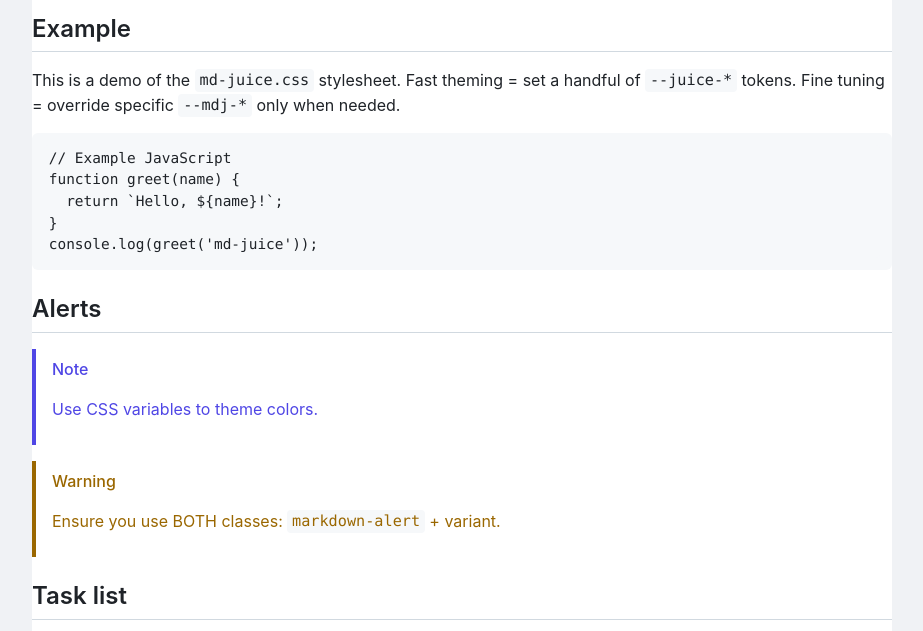
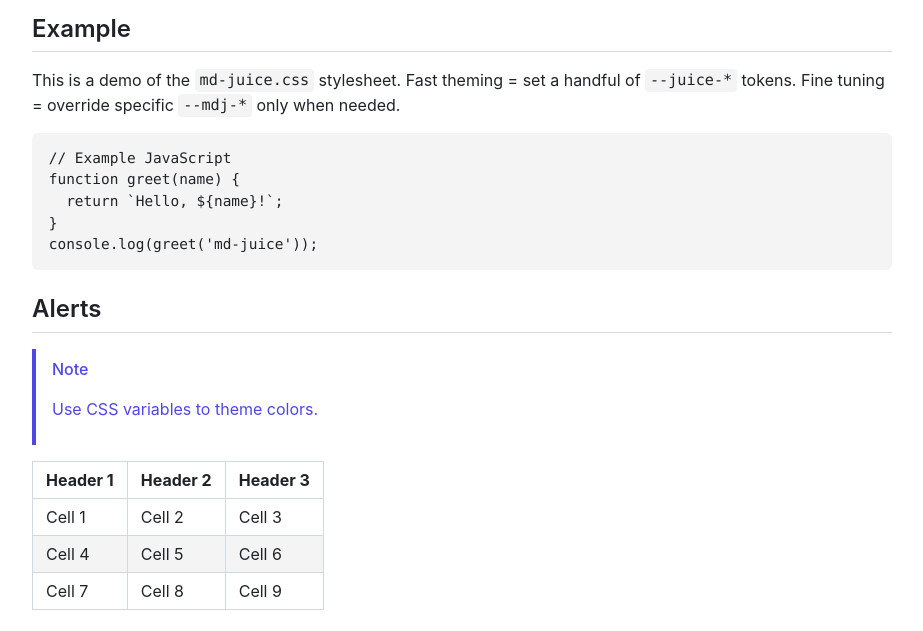
Before and after one commit to aruidev/md-juice, a website: page demo.html in a window 1280 px wide. Shown: the part 117-748 px from the top of the page, without its empty margins (178-1101 px from the left). Drawn offline with Linux system fonts and the light colour scheme.

Commit message:
Bump version to 0.3.3; Improve table styling.
Add alternating row styling using :nth-child(2) to apply --juice-color-bg-alt, matching GitHub's table appearance. Minimal CSS tweaks preserve dark-mode compatibility and theme variables. Improves readability and visual consistency.

```diff
--- a/demo.html
+++ b/demo.html
@@ -4,29 +4,34 @@
 <meta charset="utf-8">
 <title>md-juice demo</title>
 <link rel="stylesheet" href="./md-juice.css">
-<!--
-md-juice quick demo (scoped version >=0.3.x)
-Tokens now live on the .md-juice container so multiple instances can coexist.
-Layer 1 (fast): override --juice-color-* on each .md-juice (light + dark)
-Layer 2 (granular): optionally override --mdj-* only when needed
-Toggle: sets data-theme="dark" / "light" on the .md-juice scope
--->
+
 <style>
-/* Demo: single scope. Duplicate the .md-juice block for multiple differently themed instances */
-.md-juice {
-  /* Fast tokens (light) */
+body {
   --juice-color-bg: #ffffff;
-  --juice-color-bg-alt: #f6f8fa;
+  --juice-color-bg-alt: #F4F4F4;
   --juice-color-text: #1f2328;
   --juice-color-text-secondary: #59636e;
   --juice-color-border: #d1d9e0;
-  --juice-color-interactive: #4f46e5; /* accent / links */
+  --juice-color-interactive: #4f46e5;
+
+  margin: 0;
+  font-family: system-ui, -apple-system, BlinkMacSystemFont, "Segoe UI", Helvetica, Arial, sans-serif;
+  background: var(--juice-color-bg);
+  color: var(--juice-color-text);
 }
 
-/* Fast tokens (dark) for THIS scope */
-.md-juice[data-theme="dark"] {
+.md-juice {
+  --juice-color-bg: #ffffff;
+  --juice-color-bg-alt: #F4F4F4;
+  --juice-color-text: #1f2328;
+  --juice-color-text-secondary: #59636e;
+  --juice-color-border: #d1d9e0;
+  --juice-color-interactive: #4f46e5;
+}
+
+:where(body, .md-juice)[data-theme="dark"] {
   --juice-color-bg: #0d1117;
-  --juice-color-bg-alt: #10151c;
+  --juice-color-bg-alt: #151B23;
   --juice-color-text: #c9d1d9;
   --juice-color-text-secondary: #8b949e;
   --juice-color-border: rgba(110,118,129,0.40);
@@ -34,14 +39,6 @@ Toggle: sets data-theme="dark" / "light" on the .md-juice scope
   --juice-color-surface-code: #0f1720;
 }
 
-body {
-  margin: 0;
-  font-family: system-ui, -apple-system, BlinkMacSystemFont, "Segoe UI", Helvetica, Arial, sans-serif;
-  background: #f0f2f5; /* neutral page bg distinct from scope */
-  color: #111;
-}
-
-/* Page transitions (the themed markdown itself has its own transitions) */
 html, body {
   transition-property: color, background-color, border-color;
   transition-duration: 150ms;
@@ -97,10 +94,32 @@ console.log(greet('md-juice'));</code></pre>
       <p>Use CSS variables to theme colors.</p>
     </blockquote>
 
-    <blockquote class="markdown-alert markdown-alert-warning">
-      <p class="markdown-alert-title">Warning</p>
-      <p>Ensure you use BOTH classes: <code>markdown-alert</code> + variant.</p>
-    </blockquote>
+    <table>
+      <thead>
+        <tr>
+          <th>Header 1</th>
+          <th>Header 2</th>
+          <th>Header 3</th>
+        </tr>
+      </thead>
+      <tbody>
+        <tr>
+          <td>Cell 1</td>
+          <td>Cell 2</td>
+          <td>Cell 3</td>
+        </tr>
+        <tr>
+          <td>Cell 4</td>
+          <td>Cell 5</td>
+          <td>Cell 6</td>
+        </tr>
+        <tr>
+          <td>Cell 7</td>
+          <td>Cell 8</td>
+          <td>Cell 9</td>
+        </tr>
+      </tbody>
+    </table>
 
     <h2>Task list</h2>
     <ul class="contains-task-list">
@@ -125,22 +144,22 @@ console.log(greet('md-juice'));</code></pre>
 </div>
 
 <script>
-// Toggle theme per md-juice scope
-const scope = document.getElementById('md-scope');
 const btn = document.getElementById('theme-toggle');
 const label = document.getElementById('mode-label');
+const scope = document.getElementById('md-scope');
 
 function setMode(mode) {
-  scope.setAttribute('data-theme', mode);
+  document.body.setAttribute('data-theme', mode);
+  if (scope) scope.setAttribute('data-theme', mode);
   label.textContent = mode;
 }
 
 btn.addEventListener('click', () => {
-  const next = scope.getAttribute('data-theme') === 'dark' ? 'light' : 'dark';
+  const next = document.body.getAttribute('data-theme') === 'dark' ? 'light' : 'dark';
   setMode(next);
 });
 
-if(!scope.hasAttribute('data-theme')) setMode('light');
+if (!document.body.hasAttribute('data-theme')) setMode('light');
 </script>
 </body>
 </html>
--- a/index.cjs
+++ b/index.cjs
@@ -2,4 +2,4 @@
 require('./md-juice.css');
 
 module.exports = 'md-juice';
-module.exports.mdJuiceVersion = '0.3.2';
+module.exports.mdJuiceVersion = '0.3.3';
--- a/index.js
+++ b/index.js
@@ -1,5 +1,5 @@
 // Lightweight entrypoint: importing this file pulls in the CSS (ESM environments)
 import './md-juice.css';
 
-export const mdJuiceVersion = '0.3.2';
+export const mdJuiceVersion = '0.3.3';
 export default 'md-juice';
--- a/md-juice.css
+++ b/md-juice.css
@@ -19,7 +19,7 @@
 	/* Layer 1: FAST TOKENS (override these for rapid theming)            */
 	/* ------------------------------------------------------------------ */
 	--juice-color-bg: #ffffff;
-	--juice-color-bg-alt: #f6f8fa;
+	--juice-color-bg-alt: #F4F4F4;
 	/* secondary surface */
 	--juice-color-text: #1f2328;
 	--juice-color-text-secondary: #59636e;
@@ -52,8 +52,9 @@
 	--mdj-kbd-bg: var(--juice-color-surface-code);
 	--mdj-kbd-border: var(--juice-color-border);
 	--mdj-mark-bg: var(--juice-color-bg-alt);
-	--mdj-table-th-bg: var(--juice-color-bg-alt);
+	--mdj-table-th-bg: var(--juice-color-bg);
 	--mdj-table-tr-bg: var(--juice-color-bg);
+	--mdj-table-tr2-bg: var(--juice-color-bg-alt);
 
 	--mdj-font-family: var(--juice-font-family-base);
 	--mdj-monospace: var(--juice-font-family-monospace);
@@ -84,7 +85,7 @@
 .md-juice[data-theme="dark"],
 .md-juice.juice-dark {
 	--juice-color-bg: #0d1117;
-	--juice-color-bg-alt: #010409;
+	--juice-color-bg-alt: #151B23;
 	--juice-color-text: #c9d1d9;
 	--juice-color-text-secondary: #8b949e;
 	--juice-color-border: rgba(110, 118, 129, 0.40);
@@ -324,6 +325,9 @@
 
 .md-juice .markdown-body tr {
 	background-color: var(--mdj-table-tr-bg);
+}
+.markdown-body tr:nth-child(2n) {
+	background-color: var(--mdj-table-tr2-bg);
 }
 
 /* Images */
--- a/package.json
+++ b/package.json
@@ -1,6 +1,6 @@
 {
   "name": "@aruidev/md-juice",
-  "version": "0.3.2",
+  "version": "0.3.3",
   "description": "Lightweight, tokenized CSS stylesheet for styling Markdown HTML output",
   "main": "index.cjs",
   "module": "index.js",
```
